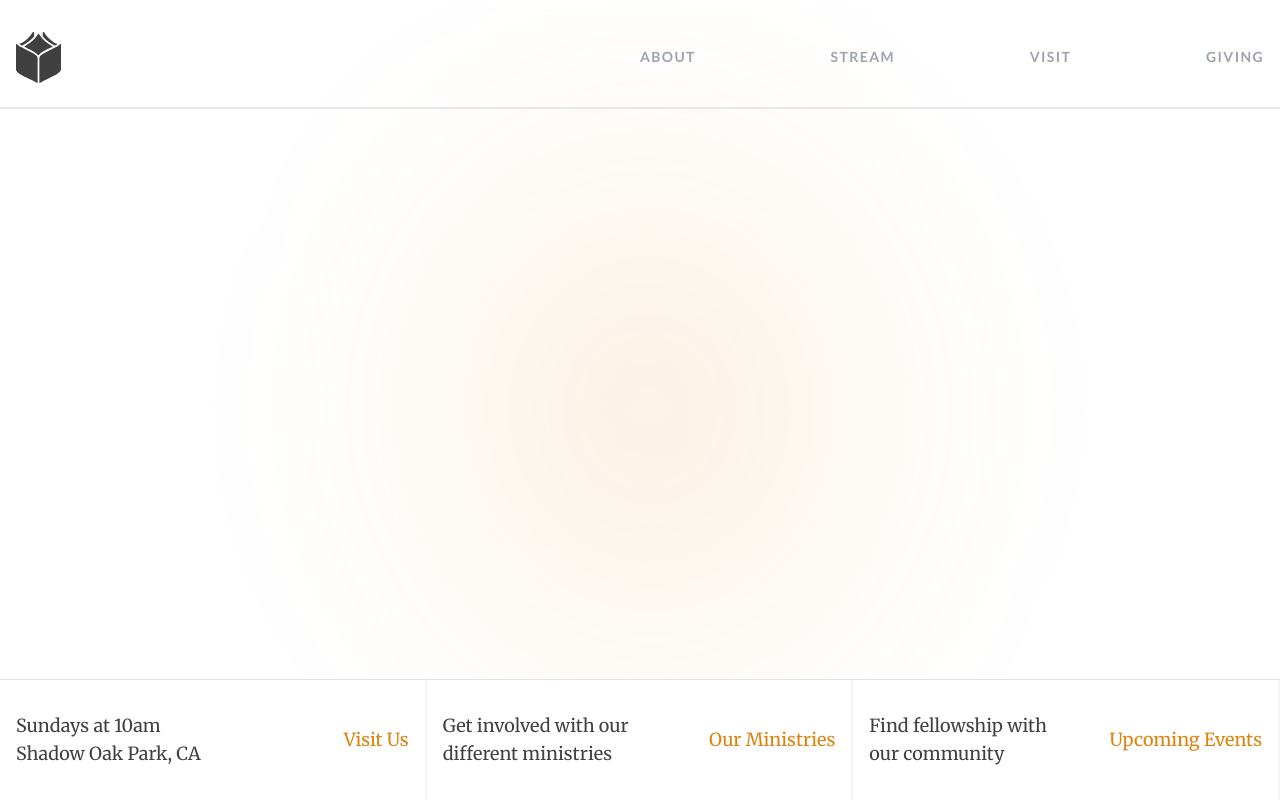
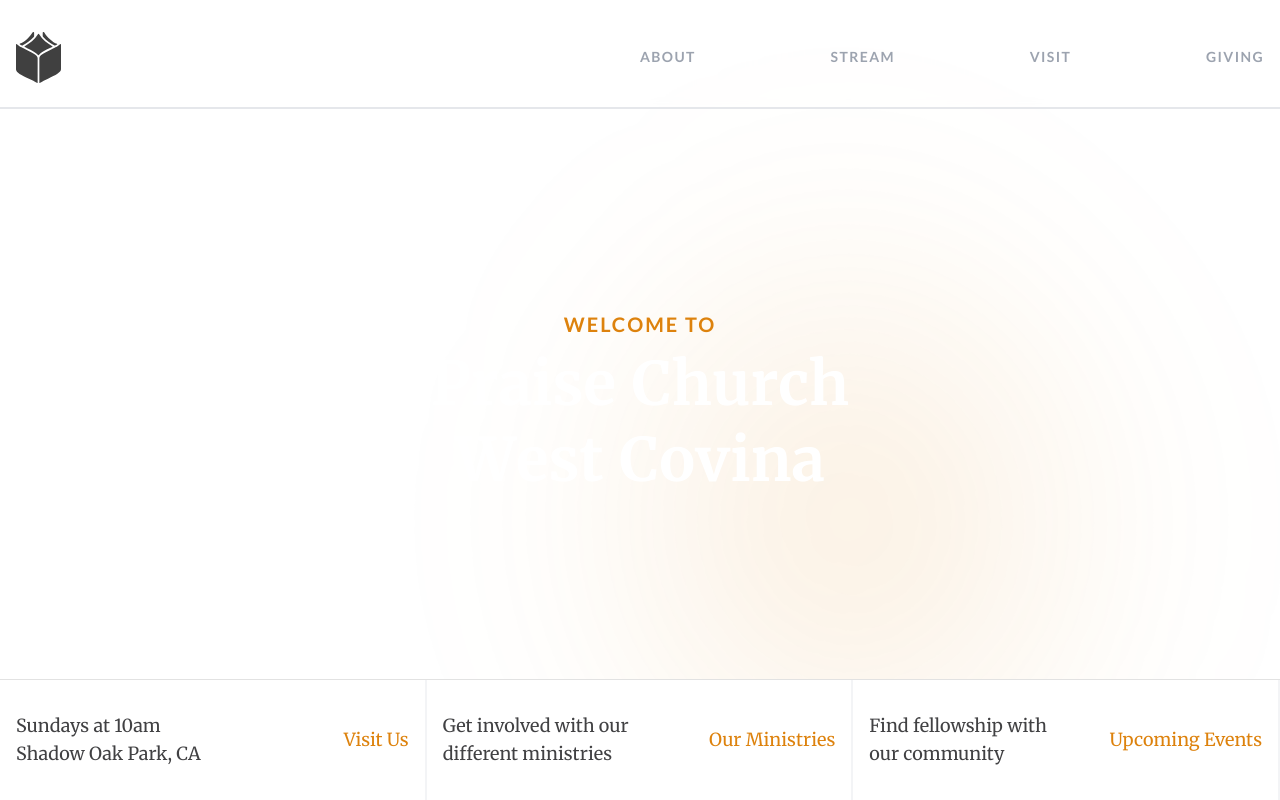
Before and after one commit to PraiseChurch/web, a Next.js app: page /visit in a window 1280 px wide. Shown: the top 800 px of the page. Built offline with nearby package versions, Linux system fonts and the light colour scheme.

Commit message:
add mouse shenanigans

```diff
--- /dev/null
+++ b/src/app/components/AnimatedLetters.tsx
@@ -0,0 +1,38 @@
+"use client";
+import { motion } from "framer-motion";
+import { Typography } from ".";
+
+type AnimatedLettersProps = {
+  text: string;
+};
+
+export const AnimatedLetters = ({ text }: AnimatedLettersProps) => {
+  const letters = Array.from(text);
+
+  console.log({ letters });
+
+  const render = letters.map((letter, index) => {
+    const isSpace = letter === " ";
+
+    return (
+      <motion.div
+        key={index}
+        initial={{ y: "100%", opacity: 0 }}
+        animate={{ y: 0, opacity: 1 }}
+        transition={{
+          delay: index * 0.05,
+          duration: 1,
+          ease: [0.22, 1, 0.36, 1],
+        }}
+        style={{
+          display: isSpace ? "inline" : "inline-block",
+          marginRight: isSpace ? "1rem" : 0,
+        }}
+      >
+        <Typography variant="heading">{letter}</Typography>
+      </motion.div>
+    );
+  });
+
+  return <div className="flex flex-row text-center">{render}</div>;
+};
--- a/src/app/components/BackgroundBlob.module.css
+++ b/src/app/components/BackgroundBlob.module.css
@@ -1,5 +1,5 @@
 .blobBase {
-  /* position: absolute; */
+  position: absolute;
   border-radius: 50%;
   filter: blur(120px);
   z-index: -1;
--- a/src/app/components/Hero.tsx
+++ b/src/app/components/Hero.tsx
@@ -1,6 +1,11 @@
-import React from "react";
+"use client";
+import React, { useEffect, useState } from "react";
+import { motion } from "framer-motion";
+
 import { FluidContainer, Typography } from "../components";
 import { BackgroundBlob } from "./BackgroundBlob";
+import { AnimatedLetters } from "./AnimatedLetters";
+
 interface HeroProps {
   backgroundColor?: string;
   fontColor?: string;
@@ -17,6 +22,22 @@ export const Hero: React.FC<HeroProps> = ({
   postTitle,
   title,
 }) => {
+  const [mousePosition, setMousePosition] = useState({ x: 0, y: 0 });
+
+  useEffect(() => {
+    const handleMouseMove = (event: MouseEvent) => {
+      setMousePosition({
+        x: (event.clientX - window.innerWidth / 2) / (window.innerWidth / 2),
+        y: (event.clientY - window.innerHeight / 2) / (window.innerHeight / 2),
+      });
+    };
+    window.addEventListener("mousemove", handleMouseMove);
+
+    return () => {
+      window.removeEventListener("mousemove", handleMouseMove);
+    };
+  }, []);
+
   const backgroundImageStyle = imgSrc
     ? {
         backgroundImage: `url(${imgSrc})`,
@@ -25,10 +46,34 @@ export const Hero: React.FC<HeroProps> = ({
     : {};
 
   return (
-    <div
-      className={`h-screen w-screen bg-cover flex flex-col justify-center items-center px-5`}
-    >
+    <div className="relative h-screen w-screen bg-cover flex flex-col justify-center items-center px-5">
       <BackgroundBlob />
+      <motion.div
+        initial={{ opacity: 0 }}
+        animate={{ opacity: 1 }}
+        transition={{ duration: 3 }}
+        style={{
+          rotateX: mousePosition.y * -20,
+          rotateY: mousePosition.x * 20,
+        }}
+        className="flex flex-col justify-center items-center text-center gap-y-4"
+      >
+        <motion.div initial={{ opacity: 0 }} animate={{ opacity: 1 }}>
+          <Typography
+            color="text-orange"
+            variant="navSubheading"
+            size="text-xl"
+          >
+            Welcome to
+          </Typography>
+        </motion.div>
+        <div>
+          <AnimatedLetters text="Praise Church" />
+        </div>
+        <div>
+          <AnimatedLetters text="West Covina" />
+        </div>
+      </motion.div>
     </div>
   );
 };
--- a/src/app/components/Typography.tsx
+++ b/src/app/components/Typography.tsx
@@ -35,8 +35,7 @@ export const Typography: React.FC<TypographyProps> = ({
     body: "text-black text-base font-serif tracking-wide",
     button: "text-base font-sans-serif font-semibold text-md tracking-wide",
     caption: "text-black text-sm text-gray-500 font-sans-serif tracking-wide",
-    heading:
-      "text-black text-3xl md:text-6xl font-bold font-sans-serif tracking-widest leading-relaxed",
+    heading: "text-3xl md:text-6xl font-bold font-serif leading-relaxed",
     heroSubheading:
       "text-xl md:text-2xl font-thin font-serif tracking-wide leading-relaxed",
     navSubheading:
--- a/src/app/modules/BottomNav.tsx
+++ b/src/app/modules/BottomNav.tsx
@@ -54,15 +54,17 @@ export const BottomNav = () => {
           opacity: 1,
         }}
         transition={{
-          duration: 1, // Immediate transition
-          delay: 2, // Delay of 8 seconds
+          duration: 1,
+          delay: 2,
         }}
         className="fixed w-full bottom-0 left-0 right-0 z-50"
       >
         <div className="flex w-full justify-between">
           <motion.div
             initial={{ backgroundColor: "#FFF" }}
-            whileHover={{ backgroundColor: "#FAFAFA" }}
+            whileHover={{
+              backgroundColor: "rgb(217,217,217, 0.5)",
+            }}
             transition={{ duration: 0.3, ease: "easeInOut" }}
             className="flex justify-center items-center w-1/3 justify-between px-4 border-r-2 border-gray-100"
           >
@@ -84,8 +86,10 @@ export const BottomNav = () => {
           </motion.div>
           <motion.div
             initial={{ backgroundColor: "#FFF" }}
-            whileHover={{ backgroundColor: "#FAFAFA" }}
-            transition={{ duration: 0.1, ease: "easeInOut" }}
+            whileHover={{
+              backgroundColor: "rgb(217,217,217, 0.5)",
+            }}
+            transition={{ duration: 0.3, ease: "easeInOut" }}
             className="flex justify-center items-center w-1/3 justify-between px-4 border-r-2 border-gray-100"
           >
             <div className="flex justify-between w-full py-8">
@@ -103,8 +107,10 @@ export const BottomNav = () => {
           </motion.div>
           <motion.div
             initial={{ backgroundColor: "#FFF" }}
-            whileHover={{ backgroundColor: "#FAFAFA" }}
-            transition={{ duration: 0.1, ease: "easeInOut" }}
+            whileHover={{
+              backgroundColor: "rgb(217,217,217, 0.5)",
+            }}
+            transition={{ duration: 0.3, ease: "easeInOut" }}
             className="flex justify-center items-center w-1/3 justify-between px-4 border-r-2 border-gray-100"
           >
             <div className="flex justify-between w-full py-8">
```
